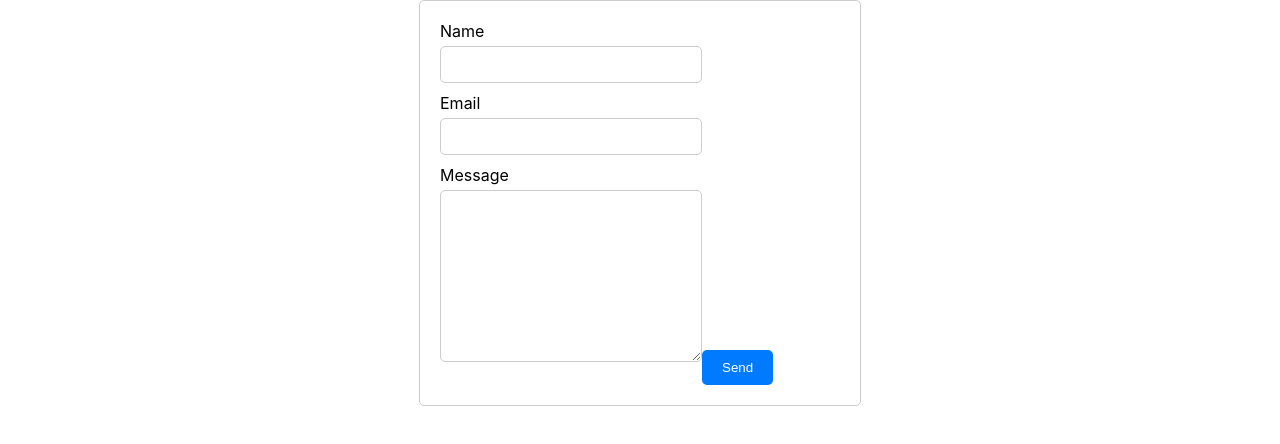
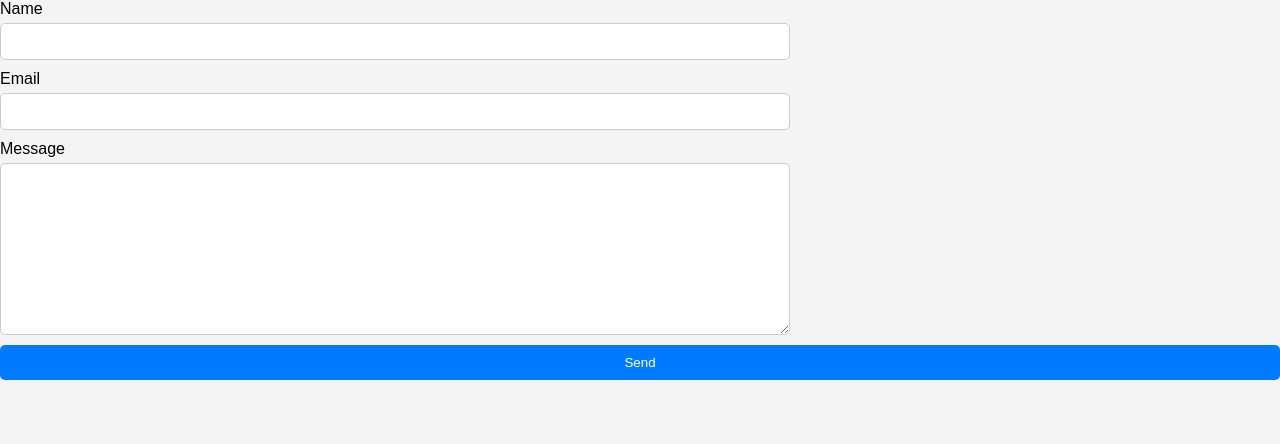
Before and after one commit to sharmi212/emailjs, a React (Create React App) app: page / in a window 1280 px wide. Shown: the top 444 px of the page. Built offline with nearby package versions, Linux system fonts and the light colour scheme.

Commit message:
Update App.css

```diff
--- a/src/App.css
+++ b/src/App.css
@@ -1,13 +1,28 @@
-form {
+body {
+  font-family: Arial, sans-serif;
+  background-color: #f4f4f4;
+}
+
+.container {
   max-width: 400px;
   margin: 0 auto;
   padding: 20px;
-  border: 1px solid #ccc;
+  background-color: #fff;
   border-radius: 5px;
+  box-shadow: 0 2px 5px rgba(0, 0, 0, 0.1);
+}
+
+h1 {
+  text-align: center;
+  margin-bottom: 20px;
+}
+
+form {
+  display: flex;
+  flex-direction: column;
 }
 
 label {
-  display: block;
   margin-bottom: 5px;
 }
 
@@ -22,7 +37,7 @@ textarea {
 }
 
 textarea {
-  height: 150px; /* Adjust height as needed */
+  height: 150px;
 }
 
 input[type="submit"] {
@@ -37,3 +52,8 @@ input[type="submit"] {
 input[type="submit"]:hover {
   background-color: #0056b3;
 }
+
+p {
+  text-align: center;
+  margin-top: 20px;
+}
```
